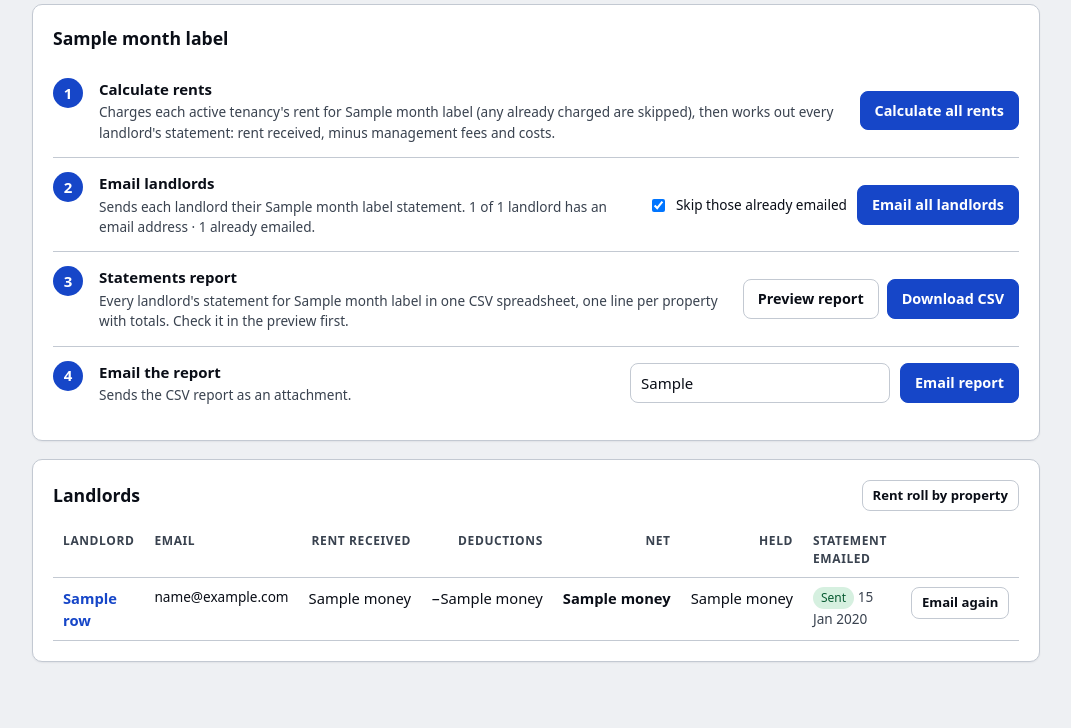
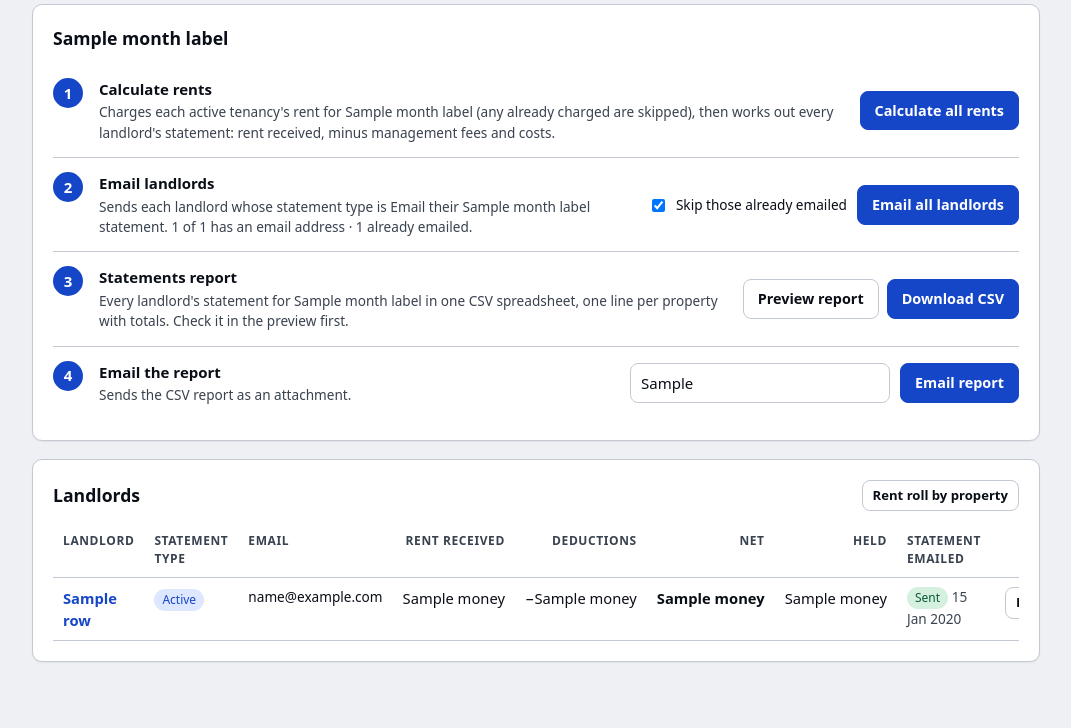
Before and after one commit to TPAS2/Eurostars, a Node project: template views/rentrun.ejs in a window 1280 px wide. Shown: the part 187-915 px from the top of the page, without its empty margins (104-1175 px from the left). Run offline with Node 20 templates, Linux system fonts and the light colour scheme; the template is opened without the code that fills it: most values are stand-ins (such as "Sample title", 1, 10 or a date in 2020).

Commit message:
Add a Statement type (Email or Cheque) to landlords; notes beside address
Cheque landlords are left out of the rent run's email step and get a Print
statement button instead. Notes now sit beside the correspondence address on
the landlord page and form.

Co-Authored-By: Claude Opus 5.5 <noreply@anthropic.com>
Claude-Session: https://claude.ai/code/session_01DRvdRx2deFYH4gJZzGVxxQ

```diff
--- a/public/style.css
+++ b/public/style.css
@@ -211,6 +211,7 @@ legend { font-weight: 700; padding: 0 6px; }
 .details dt { font-size: .75rem; text-transform: uppercase; letter-spacing: .05em; color: var(--muted); font-weight: 600; }
 .details dd { margin: 2px 0 0; overflow-wrap: anywhere; }
 .details .wide { grid-column: 1 / -1; }
+.row-start { grid-column-start: 1; }
 .with-photo { display: flex; gap: 24px; align-items: flex-start; }
 .with-photo > .details { flex: 1; min-width: 0; }
 .council-photo { flex: none; width: 128px; display: flex; flex-direction: column; align-items: center; gap: 8px; }
--- a/src/db.js
+++ b/src/db.js
@@ -270,6 +270,7 @@ function openDatabase(file) {
   addColumnIfMissing(db, 'properties', 'council_tax_account', 'TEXT');
   addColumnIfMissing(db, 'properties', 'council_tax_payer', 'TEXT');
   addColumnIfMissing(db, 'landlords', 'code', 'TEXT');
+  addColumnIfMissing(db, 'landlords', 'statement_type', "TEXT NOT NULL DEFAULT 'Email'");
   addColumnIfMissing(db, 'sessions', 'last_seen_at', 'TEXT');
   addColumnIfMissing(db, 'monthly_statements', 'emailed_at', 'TEXT');
   addColumnIfMissing(db, 'monthly_statements', 'emailed_to', 'TEXT');
--- a/src/routes/app.js
+++ b/src/routes/app.js
@@ -60,6 +60,8 @@ module.exports = function appRoutes(db) {
     const errors = {};
     for (const f of def.fields) {
       let raw = body[f.name];
+      // A dropdown left out of the submission entirely takes its default (e.g. Statement type: Email).
+      if (raw === undefined && f.type === 'select' && f.default !== undefined) raw = f.default;
       raw = raw === undefined || raw === null ? '' : String(raw).trim();
       if (raw === '') {
         if (f.required) errors[f.name] = `${f.label} is required.`;
--- a/views/partials/field.ejs
+++ b/views/partials/field.ejs
@@ -1,5 +1,5 @@
 <%# locals: f, value, error, opts %>
-<div class="field <%= f.type === 'textarea' ? 'wide' : '' %>">
+<div class="field <%= f.type === 'textarea' && !f.inline ? 'wide' : '' %> <%= f.startRow ? 'row-start' : '' %>">
   <label for="f-<%= f.name %>"><%= f.label %><% if (f.required) { %> <span class="req">*</span><% } %></label>
   <% const v = value === null || value === undefined ? '' : value; %>
   <% if (f.type === 'textarea') { %>
--- a/views/rentrun.ejs
+++ b/views/rentrun.ejs
@@ -11,7 +11,7 @@
 </header>
 <% if (flash) { %><div class="notice ok"><%= flash %></div><% } %>
 <% if (error) { %><div class="notice err"><%= error %></div><% } %>
-<% const withEmail = rows.filter(r => r.email).length; const emailed = rows.filter(r => r.emailed_at).length; const generated = rows.filter(r => r.id).length; %>
+<% const byEmail = rows.filter(r => r.statement_type !== 'Cheque'); const byCheque = rows.length - byEmail.length; const withEmail = byEmail.filter(r => r.email).length; const emailed = rows.filter(r => r.emailed_at).length; const generated = rows.filter(r => r.id).length; %>
 
 <section class="card" id="month-end">
   <div class="card-head"><h2><%= monthLabel %></h2></div>
@@ -25,7 +25,7 @@
     </li>
     <li>
       <div><strong>Email landlords</strong><p class="muted small">
-        Sends each landlord their <%= monthLabel %> statement. <%= withEmail %> of <%= rows.length %> landlord<%= rows.length === 1 ? ' has an' : 's have an' %> email address<%= emailed ? ` · ${emailed} already emailed` : '' %>.
+        Sends each landlord whose statement type is Email their <%= monthLabel %> statement. <%= withEmail %> of <%= byEmail.length %> ha<%= byEmail.length === 1 ? 's' : 've' %> an email address<%= emailed ? ` · ${emailed} already emailed` : '' %>.<% if (byCheque) { %> <%= byCheque %> paid by cheque <%= byCheque === 1 ? 'is' : 'are' %> left out: print their statements below.<% } %>
         <% if (!emailEnabled) { %><br><strong class="warn-text">Email isn't set up yet.</strong> Your administrator needs to add the email settings.<% } %>
       </p></div>
       <form method="post" action="/app/monthly/email" data-busy="Sending emails…" data-confirm="Email <%= monthLabel %> statements to <%= withEmail %> landlord<%= withEmail === 1 ? '' : 's' %>?">
@@ -59,12 +59,13 @@
   </div>
   <% if (!rows.length) { %><p class="muted">Add landlords to start your rent run.</p><% } else { %>
   <div class="table-wrap"><table>
-    <thead><tr><th>Landlord</th><th>Email</th><th class="num">Rent received</th><th class="num">Deductions</th><th class="num">Net</th><th class="num">Held</th><th>Statement emailed</th><th></th></tr></thead>
+    <thead><tr><th>Landlord</th><th>Statement type</th><th>Email</th><th class="num">Rent received</th><th class="num">Deductions</th><th class="num">Net</th><th class="num">Held</th><th>Statement emailed</th><th></th></tr></thead>
     <tbody>
     <% rows.forEach(r => { %>
       <tr>
         <td><% if (r.id) { %><a href="/app/monthly/<%= r.id %>"><strong><%= r.name %></strong></a><% } else { %><a href="/app/landlords/<%= r.landlord_id %>"><%= r.name %></a><% } %></td>
-        <td class="small"><%= r.email || '' %><% if (!r.email) { %><a class="muted" href="/app/landlords/<%= r.landlord_id %>/edit">Add email</a><% } %></td>
+        <td><span class="badge <%= r.statement_type === 'Cheque' ? 'warn' : 's-admin' %>"><%= r.statement_type || 'Email' %></span></td>
+        <td class="small"><%= r.email || '' %><% if (!r.email && r.statement_type !== 'Cheque') { %><a class="muted" href="/app/landlords/<%= r.landlord_id %>/edit">Add email</a><% } %></td>
         <% if (r.id) { %>
           <td class="num"><%= fmt.money(r.rent_pence) %></td>
           <td class="num"><%= r.fees_pence + r.expenses_pence ? '−' + fmt.money(r.fees_pence + r.expenses_pence) : '—' %></td>
@@ -73,9 +74,10 @@
         <% } else { %>
           <td colspan="4" class="muted">Not calculated yet</td>
         <% } %>
-        <td class="small"><% if (r.emailed_at) { %><span class="badge s-active">sent</span> <span class="muted"><%= fmt.ukDateTime(r.emailed_at) %></span><% } else { %><span class="muted">Not yet</span><% } %></td>
+        <td class="small"><% if (r.statement_type === 'Cheque' && !r.emailed_at) { %><span class="muted">By cheque</span><% } else if (r.emailed_at) { %><span class="badge s-active">sent</span> <span class="muted"><%= fmt.ukDateTime(r.emailed_at) %></span><% } else { %><span class="muted">Not yet</span><% } %></td>
         <td class="num row-actions">
-          <% if (emailEnabled && r.email) { %>
+          <% if (r.statement_type === 'Cheque' && r.id) { %><a class="btn small" href="/app/monthly/<%= r.id %>">Print statement</a><% } %>
+          <% if (emailEnabled && r.email && r.statement_type !== 'Cheque') { %>
           <form method="post" action="/app/monthly/email" data-busy="Sending…" data-confirm="Email the <%= monthLabel %> statement to <%= r.name %> (<%= r.email %>)?">
             <%- include('partials/csrf') %>
             <input type="hidden" name="month" value="<%= month %>">
--- a/views/show.ejs
+++ b/views/show.ejs
@@ -48,7 +48,7 @@
   <% } %>
   <dl class="details">
     <% def.fields.forEach(f => { const d = display(def, f.name, row, maps); %>
-      <div class="<%= f.type === 'textarea' && !f.inline ? 'wide' : '' %>">
+      <div class="<%= f.type === 'textarea' && !f.inline ? 'wide' : '' %><%= f.startRow ? ' row-start' : '' %>">
         <dt><%= f.label %></dt>
         <dd><% if (!d.text) { %><span class="muted">—</span><% } else if (d.href) { %><a href="<%= d.href %>"><%= d.text %></a><% } else if (d.badge) { %><span class="badge s-<%= String(row[f.name]).replace(/\W+/g, '-') %>"><%= d.text %></span><% } else { %><span class="pre"><%= d.text %></span><% } %></dd>
       </div>
```
Also changed, not shown: src/entities.js (+4 -3 lines), src/routes/monthly.js (+6 -2 lines), test/app.test.js (+33 -0 lines).
